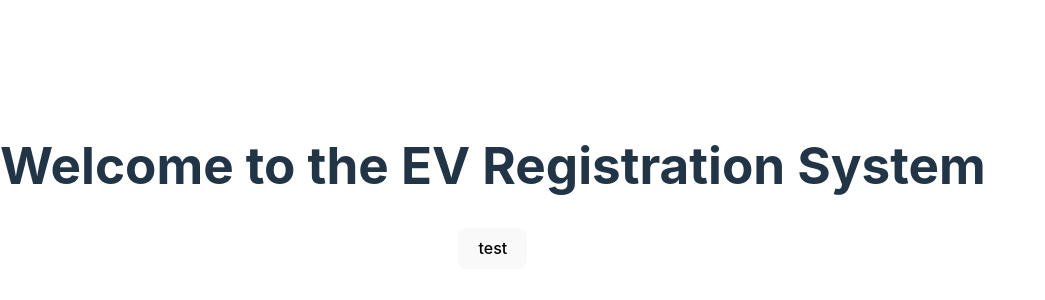
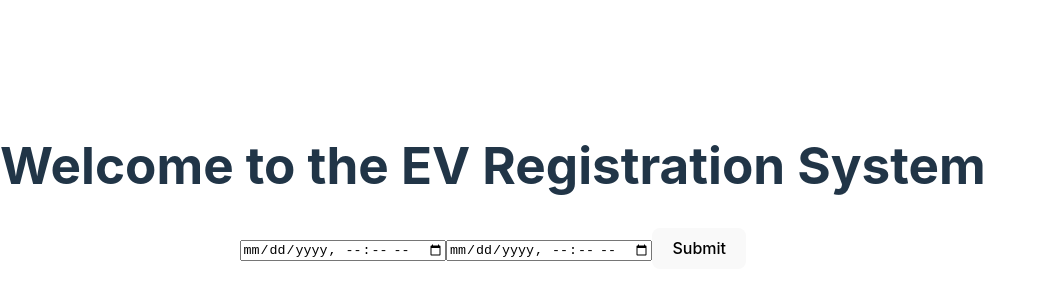
Before and after one commit to ev-registration-system/ev-registration-system, a React (Vite) app in the folder frontend/: page / in a window 1280 px wide. Shown: the part 222-522 px from the top of the page, without its empty margins (0-1045 px from the left). Built offline with nearby package versions, Linux system fonts and the light colour scheme.

Commit message:
adding a simple write to the firestore

```diff
--- a/frontend/src/App.tsx
+++ b/frontend/src/App.tsx
@@ -1,25 +1,14 @@
-import React from 'react';
-import { db } from './firebase'
-import {
-    collection,
-    getDocs
-  } from 'firebase/firestore'
+// import React from 'react';
+// import { db } from './firebase'
+// import { collection, getDocs } from 'firebase/firestore'
+import CreateBooking from './bookings'
 
 function App() {
-
-    const bookings = collection(db, 'bookings');
-    const test = () => {
-        getDocs(bookings)
-            .then((snapshot) => {
-                console.log(snapshot.docs);
-            });
-    }
-
 
     return (
         <div style={{ textAlign: 'center', marginTop: '50px' }}>
             <h1>Welcome to the EV Registration System</h1>
-            <button onClick={test}>test</button>
+            <CreateBooking />
         </div>
     );
 }
--- /dev/null
+++ b/frontend/src/bookings.tsx
@@ -0,0 +1,37 @@
+import { collection, addDoc } from "firebase/firestore";
+import { db } from "./firebase";
+import { useRef } from "react";
+
+export default function CreateBooking() {
+    const startTime = useRef<HTMLInputElement>(null);
+    const endTime = useRef<HTMLInputElement>(null);
+    const ref = collection(db, "bookings");
+
+    const handleBooking = async (e: React.FormEvent) => {
+        e.preventDefault();
+
+        if (startTime.current && endTime.current) {
+            let data = {
+                startTime: startTime.current.value,
+                endTime: endTime.current.value
+            };
+
+            try {
+                await addDoc(ref, data);
+                console.log("Booking added!");
+            } catch (error) {
+                console.error("Error adding booking: ", error);
+            }
+        }
+
+
+    };
+
+    return (
+        <form onSubmit={handleBooking}>
+            <input type="datetime-local" ref={startTime} placeholder="Enter the start time" required />
+            <input type="datetime-local" ref={endTime} placeholder="Enter the end time" required />
+            <button type="submit">Submit</button>
+        </form>
+    );
+}
```
